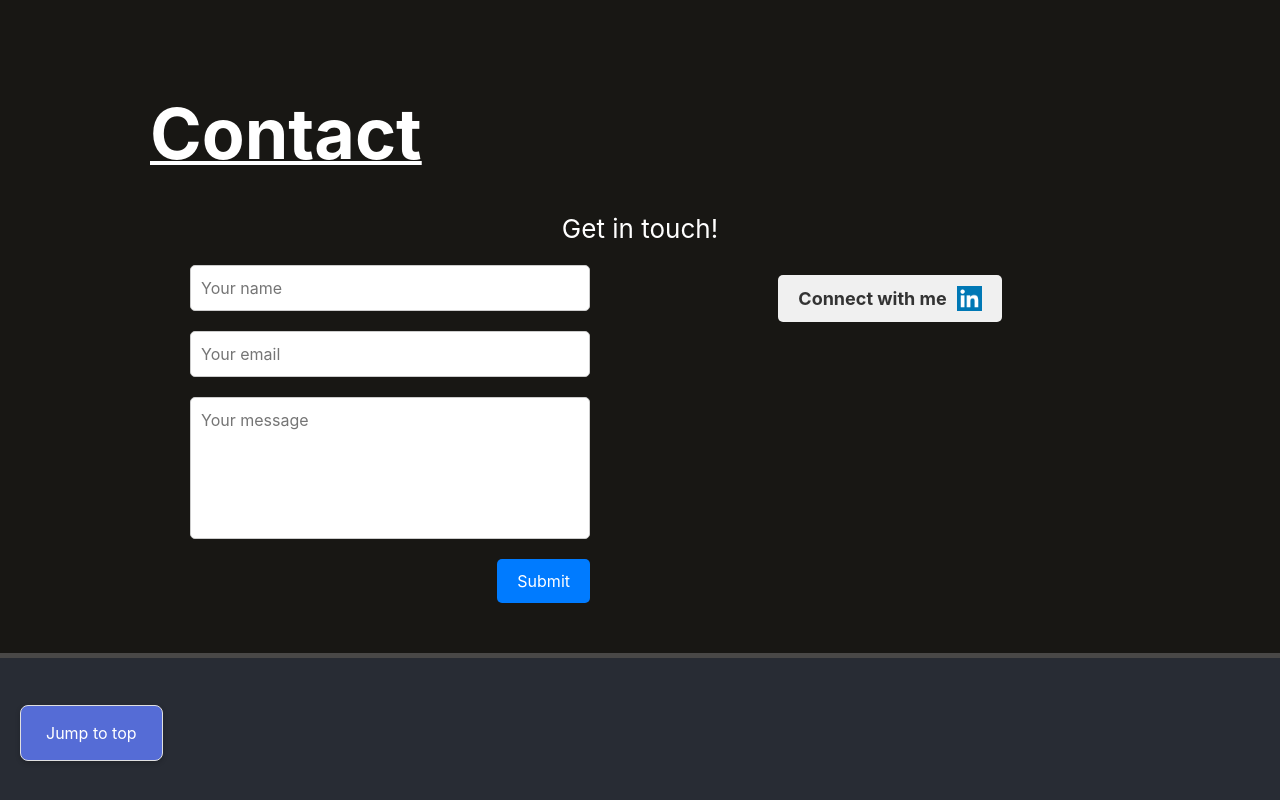
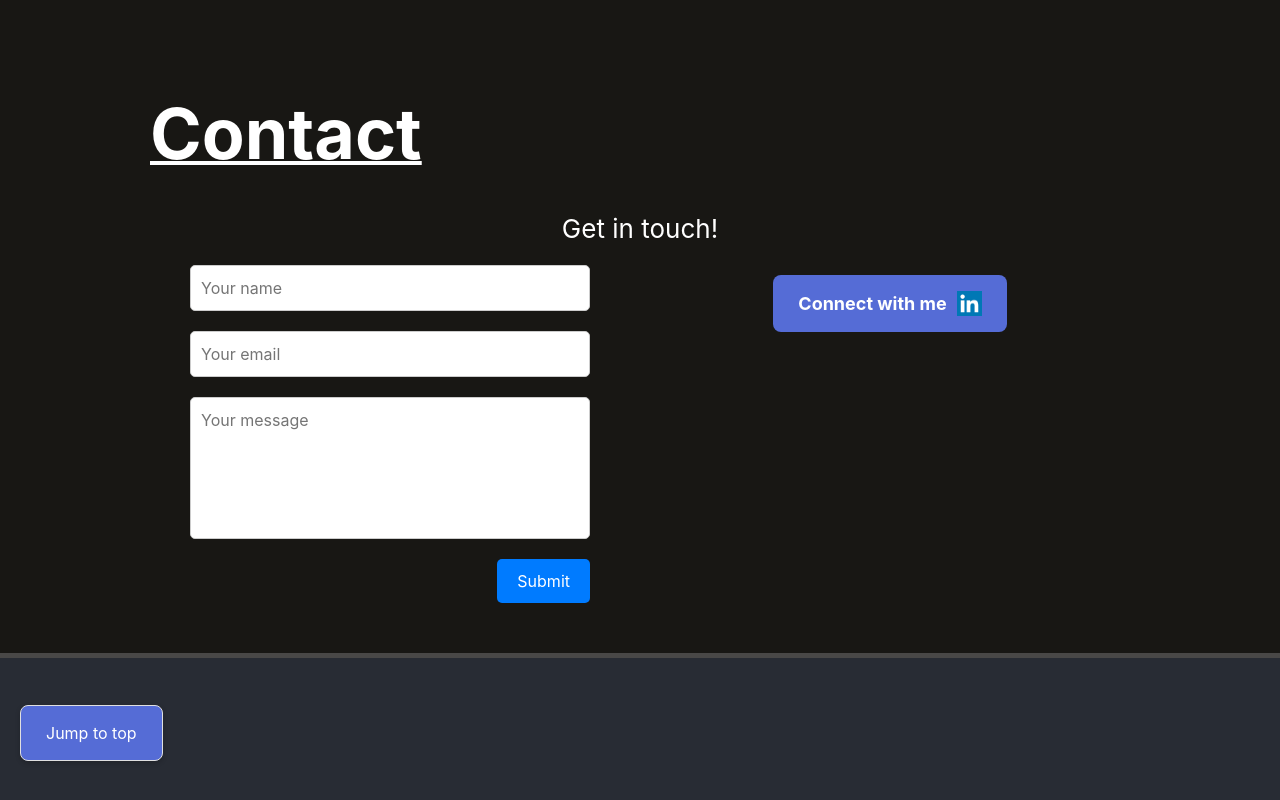
Before and after one commit to Satokii/portfolio, a React (Vite) app: page / in a window 1280 px wide. Shown: the part 6342-7142 px from the top of the page. Built offline with nearby package versions, Linux system fonts and the light colour scheme; no server answers.

Commit message:
refactor: improve styling of linkedin button

```diff
--- a/src/styles/main/main-contact.css
+++ b/src/styles/main/main-contact.css
@@ -18,16 +18,17 @@
 }
 
 .main-contact--contact-info-container {
+  grid-template-columns: repeat(2, 1fr);
   gap: 20px;
+  align-items: start;
   place-content: center;
-  grid-template-columns: repeat(2, 1fr);
-  align-items: start;
 }
 
 /* LINKEDIN */
 .main-contact--linkedin-container {
   justify-content: center;
   margin-top: 10px;
+  align-items: center;
 }
 
 .main-contact--linkedin-link {
@@ -35,10 +36,17 @@
   gap: 10px;
   align-items: center;
   text-decoration: none;
-  color: #333;
-  background-color: #f0f0f0;
-  padding: 10px 20px;
-  border-radius: 5px;
+  padding: 15px 25px;
+  border-radius: 8px;
+  background-color: #556cd6;
+  color: white;
+  transition: all 0.3s ease;
+}
+
+.main-contact--linkedin-link:hover {
+  background-color: #4051b5;
+  transform: translateY(-3px);
+  box-shadow: 0 4px 10px rgba(0, 0, 0, 0.2);
 }
 
 .main-contact--linkedin-text {
```
